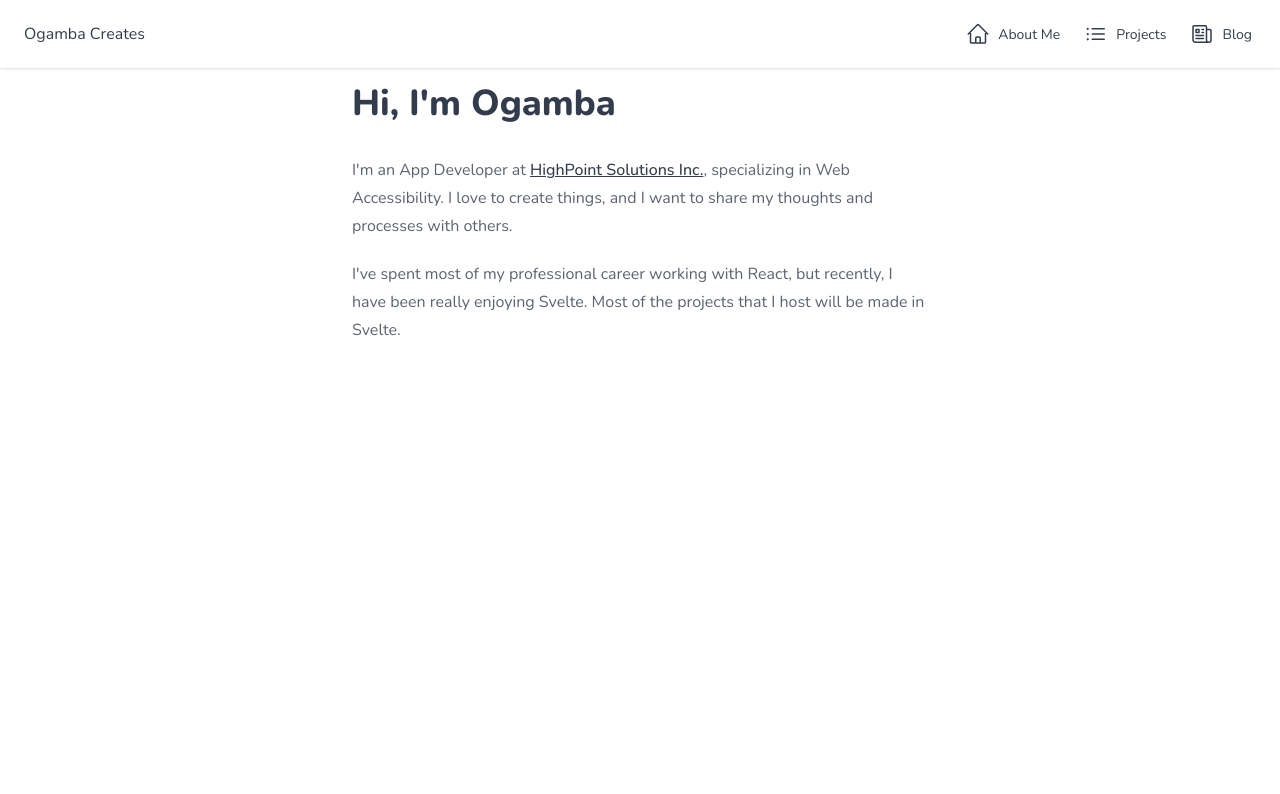
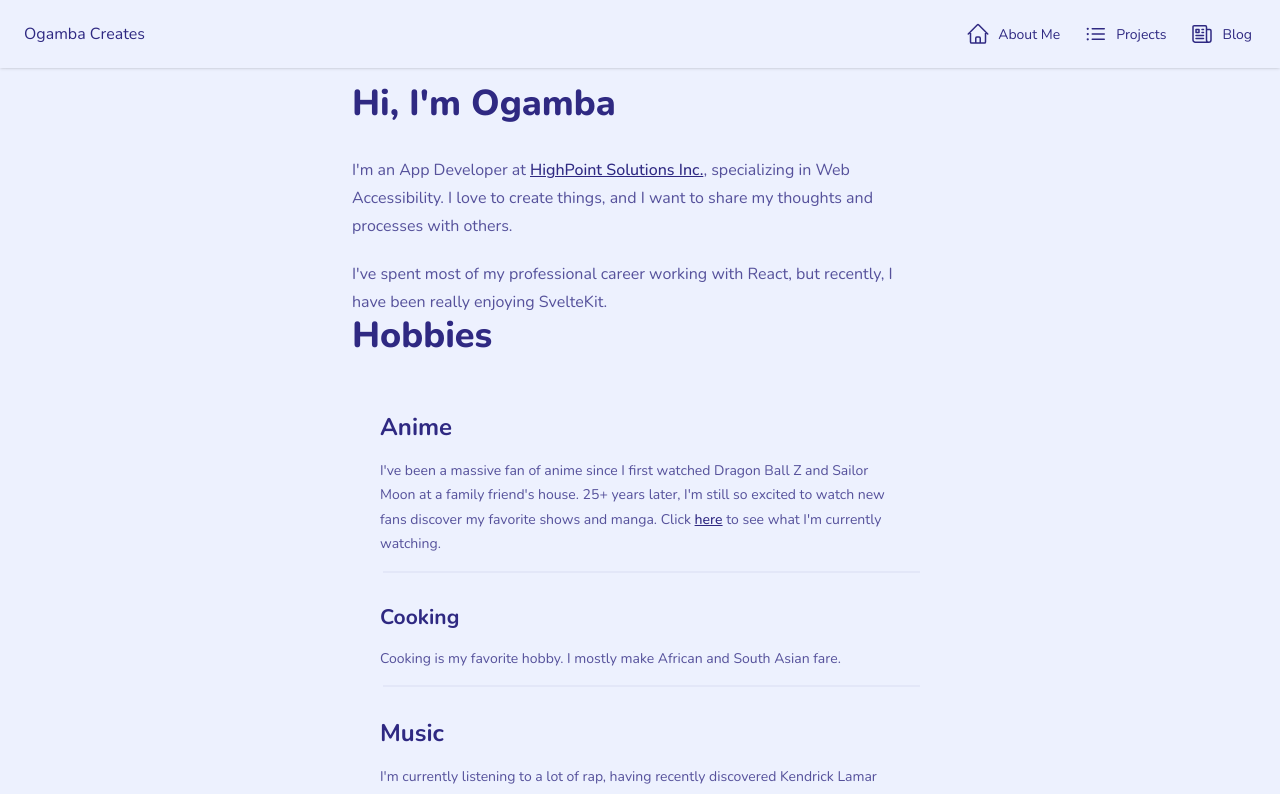
Before and after one commit to chiq2045/ogamba-creates, a SvelteKit app: page / in a window 1280 px wide. Shown: the top 794 px of the page. Built offline with nearby package versions, Linux system fonts and the light colour scheme; a web font is replaced by a local one.

Commit message:
add more content to front page

```diff
--- a/src/app.css
+++ b/src/app.css
@@ -3,10 +3,74 @@
 
 @plugin '@tailwindcss/forms';
 @plugin '@tailwindcss/typography';
-@plugin 'daisyui' {
-	themes:
-		emerald --default,
-		dim --prefers-dark;
+@plugin 'daisyui';
+@plugin "daisyui/theme" {
+	name: 'ogamba-light';
+	default: true;
+	prefersdark: false;
+	color-scheme: 'light';
+	--color-base-100: oklch(96% 0.018 272.314);
+	--color-base-200: oklch(93% 0.034 272.788);
+	--color-base-300: oklch(87% 0.065 274.039);
+	--color-base-content: oklch(35% 0.144 278.697);
+	--color-primary: oklch(44% 0.017 285.786);
+	--color-primary-content: oklch(98% 0 0);
+	--color-secondary: oklch(0% 0 0);
+	--color-secondary-content: oklch(100% 0 0);
+	--color-accent: oklch(57% 0.245 27.325);
+	--color-accent-content: oklch(97% 0.013 17.38);
+	--color-neutral: oklch(35% 0.144 278.697);
+	--color-neutral-content: oklch(96% 0.018 272.314);
+	--color-info: oklch(68% 0.169 237.323);
+	--color-info-content: oklch(97% 0.013 236.62);
+	--color-success: oklch(70% 0.14 182.503);
+	--color-success-content: oklch(98% 0.014 180.72);
+	--color-warning: oklch(76% 0.188 70.08);
+	--color-warning-content: oklch(98% 0.022 95.277);
+	--color-error: oklch(65% 0.241 354.308);
+	--color-error-content: oklch(97% 0.014 343.198);
+	--radius-selector: 0.25rem;
+	--radius-field: 1rem;
+	--radius-box: 0.5rem;
+	--size-selector: 0.25rem;
+	--size-field: 0.25rem;
+	--border: 2px;
+	--depth: 1;
+	--noise: 0;
+}
+@plugin "daisyui/theme" {
+	name: 'ogamba-dark';
+	default: false;
+	prefersdark: true;
+	color-scheme: 'dark';
+	--color-base-100: oklch(13% 0.028 261.692);
+	--color-base-200: oklch(21% 0.034 264.665);
+	--color-base-300: oklch(27% 0.033 256.848);
+	--color-base-content: oklch(96% 0.003 264.542);
+	--color-primary: oklch(78% 0.115 274.713);
+	--color-primary-content: oklch(25% 0.09 281.288);
+	--color-secondary: oklch(86% 0.022 252.894);
+	--color-secondary-content: oklch(12% 0.042 264.695);
+	--color-accent: oklch(86% 0.127 207.078);
+	--color-accent-content: oklch(30% 0.056 229.695);
+	--color-neutral: oklch(37% 0.034 259.733);
+	--color-neutral-content: oklch(98% 0.002 247.839);
+	--color-info: oklch(71% 0.143 215.221);
+	--color-info-content: oklch(98% 0.019 200.873);
+	--color-success: oklch(69% 0.17 162.48);
+	--color-success-content: oklch(97% 0.021 166.113);
+	--color-warning: oklch(79% 0.184 86.047);
+	--color-warning-content: oklch(98% 0.026 102.212);
+	--color-error: oklch(63% 0.237 25.331);
+	--color-error-content: oklch(97% 0.013 17.38);
+	--radius-selector: 0.25rem;
+	--radius-field: 1rem;
+	--radius-box: 0.5rem;
+	--size-selector: 0.25rem;
+	--size-field: 0.25rem;
+	--border: 2px;
+	--depth: 1;
+	--noise: 0;
 }
 
 .font-nunito {
--- a/src/routes/+layout.svelte
+++ b/src/routes/+layout.svelte
@@ -71,7 +71,7 @@
 <div class="font-nunito drawer">
 	<input id="drawer" type="checkbox" class="drawer-toggle" />
 	<div class="drawer-content flex flex-col">
-		<header class="navbar w-full shadow-sm">
+		<header class="navbar w-full shadow">
 			<div class="flex-none lg:hidden">
 				<label for="drawer" aria-label="open sidebar" class="btn btn-square btn-ghost">
 					<svg
--- a/src/routes/+page.svelte
+++ b/src/routes/+page.svelte
@@ -1,13 +1,48 @@
 <article class="prose">
   <h1>Hi, I'm Ogamba</h1>
   <p>
-		I'm an App Developer at <a href="https://mhighpoint.com" class="link link-info"
+    I'm an App Developer at <a href="https://highpoint.io" class="link link-primary"
       >HighPoint Solutions Inc.</a
     >, specializing in Web Accessibility. I love to create things, and I want to share my thoughts
     and processes with others.
   </p>
   <p>
     I've spent most of my professional career working with React, but recently, I have been really
-		enjoying Svelte. Most of the projects that I host will be made in Svelte.
+    enjoying SvelteKit.
   </p>
 </article>
+<article class="prose">
+  <h1>Hobbies</h1>
+  <ul class="list">
+    <li class="list-row">
+      <h2 class="mt-0 mb-0 text-2xl">Anime</h2>
+      <div class="list-col-wrap">
+        I've been a massive fan of anime since I first watched Dragon Ball Z and Sailor Moon at a
+        family friend's house. 25+ years later, I'm still so excited to watch new fans discover my
+        favorite shows and manga. Click <a href="/lists/anime" class="link link-primary">here</a> to
+        see what I'm currently watching.
+      </div>
+    </li>
+    <li class="list-row">
+      <h2 class="ext-2xl mt-0 mb-0">Cooking</h2>
+      <div class="list-col-wrap">
+        Cooking is my favorite hobby. I mostly make African and South Asian fare.
+      </div>
+    </li>
+    <li class="list-row">
+      <h2 class="mt-0 mb-0 text-2xl">Music</h2>
+      <div class="list-col-wrap">
+        I'm currently listening to a lot of rap, having recently discovered Kendrick Lamar and Tyler
+        the Creator. I mostly listen to a lot of J-Pop, Classical Music, and what used to be called
+        Alternative Rock.
+      </div>
+    </li>
+    <li class="list-row">
+      <h2 class="mt-0 mb-0 text-2xl">Gaming</h2>
+      <div class="list-col-wrap">
+        I've been playing games ever since I saved up for a Master System with Sonic the Hedgehog. I
+        still buy every Sonic game, regardless of quality (except Forces).
+      </div>
+    </li>
+  </ul>
+</article>
```
Also changed, not shown: 1 other file (tests, documents, lock files or other folders). Lines whose indentation alone changed are shown as unchanged.
